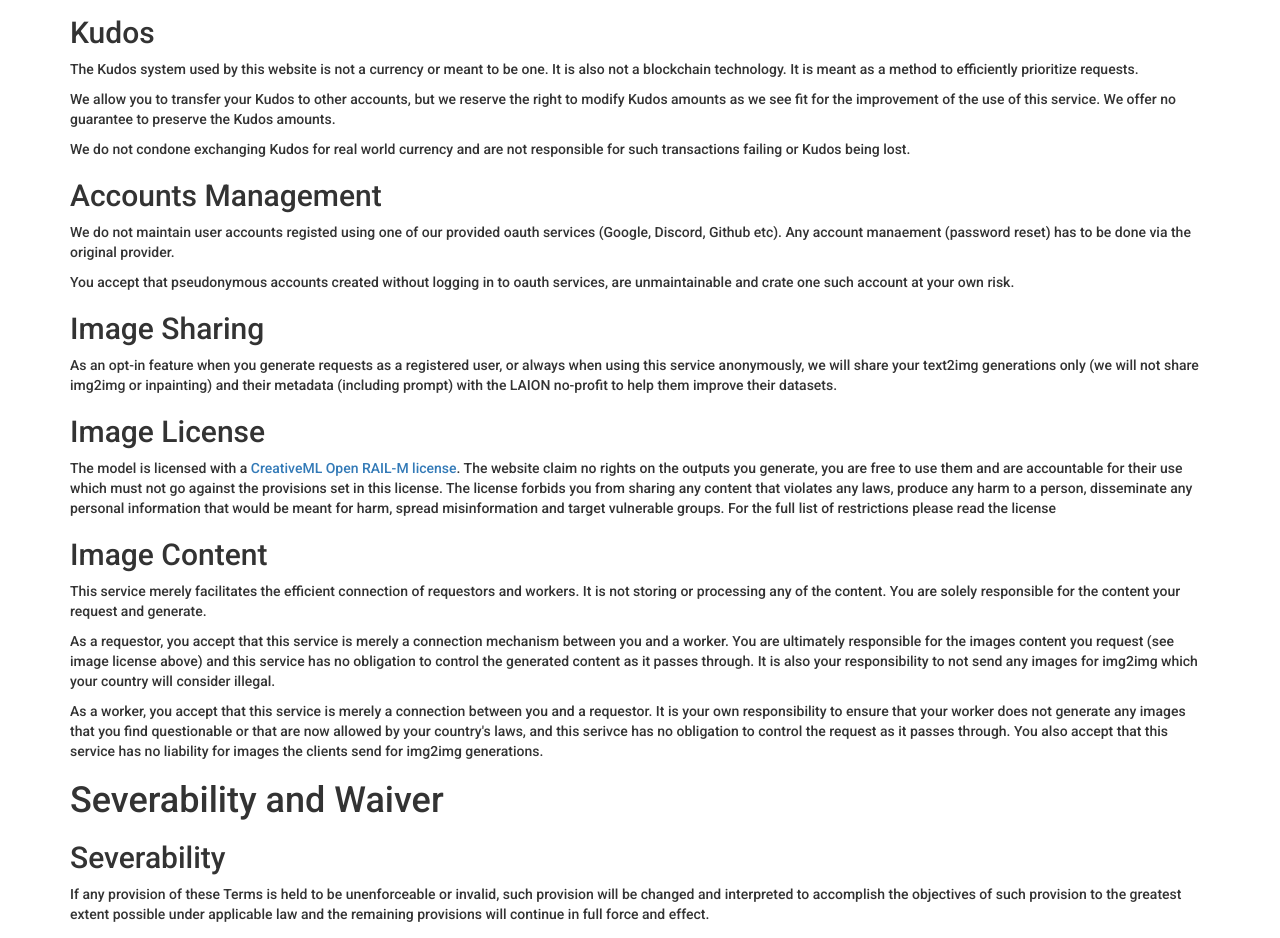
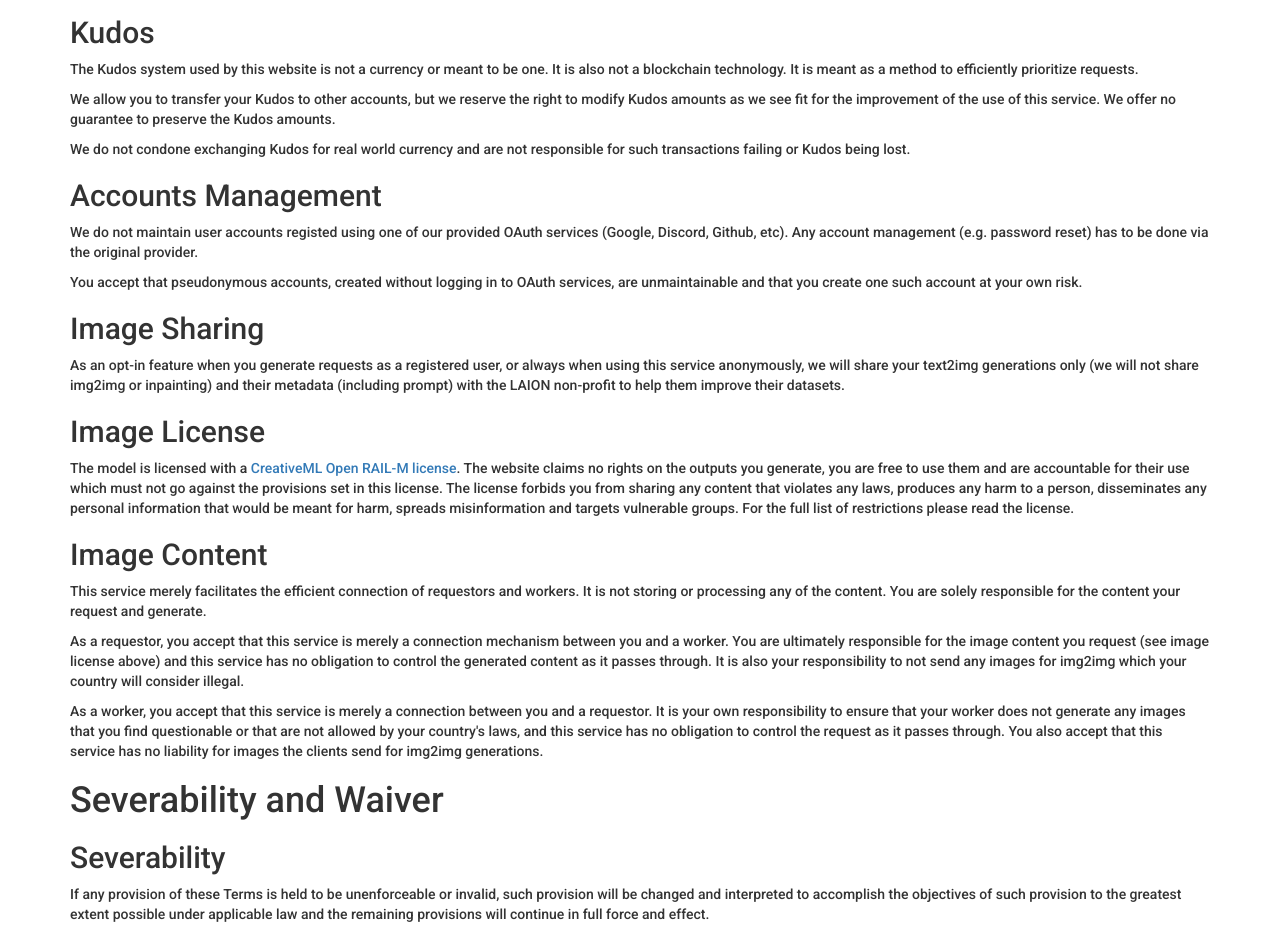
Before and after one commit to Haidra-Org/AI-Horde, a Python web app: template horde/templates/terms_of_service.html in a window 1280 px wide. Shown: the part 2528-3466 px from the top of the page. Run offline with Jinja, Linux system fonts and the light colour scheme; the template is opened without the code that fills it, so the values that code supplies are empty; some libraries are stand-ins or nearby versions.

Commit message:
Fixed typos in TOS

```diff
--- a/horde/templates/terms_of_service.html
+++ b/horde/templates/terms_of_service.html
@@ -79,16 +79,16 @@
 <p>We allow you to transfer your Kudos to other accounts, but we reserve the right to modify Kudos amounts as we see fit for the improvement of the use of this service. We offer no guarantee to preserve the Kudos amounts.</p>
 <p>We do not condone exchanging Kudos for real world currency and are not responsible for such transactions failing or Kudos being lost.</p>
 <h2>Accounts Management</h2>
-<p>We do not maintain user accounts registed using one of our provided oauth services (Google, Discord, Github etc). Any account manaement (password reset) has to be done via the original provider.</p>
-<p>You accept that pseudonymous accounts created without logging in to oauth services, are unmaintainable and crate one such account at your own risk.</p>
+<p>We do not maintain user accounts registed using one of our provided OAuth services (Google, Discord, Github, etc). Any account management (e.g. password reset) has to be done via the original provider.</p>
+<p>You accept that pseudonymous accounts, created without logging in to OAuth services, are unmaintainable and that you create one such account at your own risk.</p>
 <h2>Image Sharing</h2>
-<p>As an opt-in feature when you generate requests as a registered user, or always when using this service anonymously, we will share your text2img generations only (we will not share img2img or inpainting) and their metadata (including prompt) with the LAION no-profit to help them improve their datasets.</p>
+<p>As an opt-in feature when you generate requests as a registered user, or always when using this service anonymously, we will share your text2img generations only (we will not share img2img or inpainting) and their metadata (including prompt) with the LAION non-profit to help them improve their datasets.</p>
 <h2>Image License</h2>
-<p>The model is licensed with a <a href="https://huggingface.co/spaces/CompVis/stable-diffusion-license">CreativeML Open RAIL-M license</a>. The website claim no rights on the outputs you generate, you are free to use them and are accountable for their use which must not go against the provisions set in this license. The license forbids you from sharing any content that violates any laws, produce any harm to a person, disseminate any personal information that would be meant for harm, spread misinformation and target vulnerable groups. For the full list of restrictions please read the license</p>
+<p>The model is licensed with a <a href="https://huggingface.co/spaces/CompVis/stable-diffusion-license">CreativeML Open RAIL-M license</a>. The website claims no rights on the outputs you generate, you are free to use them and are accountable for their use which must not go against the provisions set in this license. The license forbids you from sharing any content that violates any laws, produces any harm to a person, disseminates any personal information that would be meant for harm, spreads misinformation and targets vulnerable groups. For the full list of restrictions please read the license.</p>
 <h2>Image Content</h2>
 <p>This service merely facilitates the efficient connection of requestors and workers. It is not storing or processing any of the content. You are solely responsible for the content your request and generate.</p>
-<p>As a requestor, you accept that this service is merely a connection mechanism between you and a worker. You are ultimately responsible for the images content you request (see image license above) and this service has no obligation to control the generated content as it passes through. It is also your responsibility to not send any images for img2img which your country will consider illegal.</p>
-<p>As a worker, you accept that this service is merely a connection between you and a requestor. It is your own responsibility to ensure that your worker does not generate any images that you find questionable or that are now allowed by your country's laws, and this serivce has no obligation to control the request as it passes through. You also accept that this service has no liability for images the clients send for img2img generations.</p>
+<p>As a requestor, you accept that this service is merely a connection mechanism between you and a worker. You are ultimately responsible for the image content you request (see image license above) and this service has no obligation to control the generated content as it passes through. It is also your responsibility to not send any images for img2img which your country will consider illegal.</p>
+<p>As a worker, you accept that this service is merely a connection between you and a requestor. It is your own responsibility to ensure that your worker does not generate any images that you find questionable or that are not allowed by your country's laws, and this service has no obligation to control the request as it passes through. You also accept that this service has no liability for images the clients send for img2img generations.</p>
 <h1>Severability and Waiver</h1>
 <h2>Severability</h2>
 <p>If any provision of these Terms is held to be unenforceable or invalid, such provision will be changed and interpreted to accomplish the objectives of such provision to the greatest extent possible under applicable law and the remaining provisions will continue in full force and effect.</p>
```
